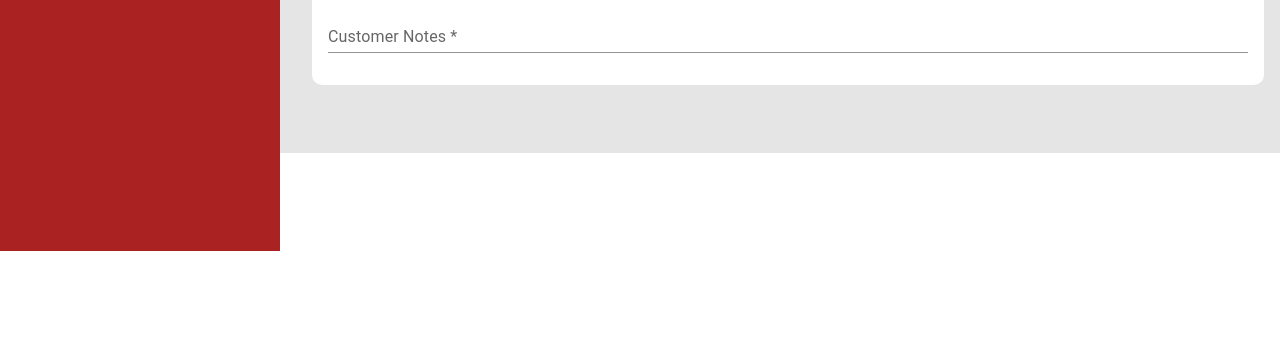
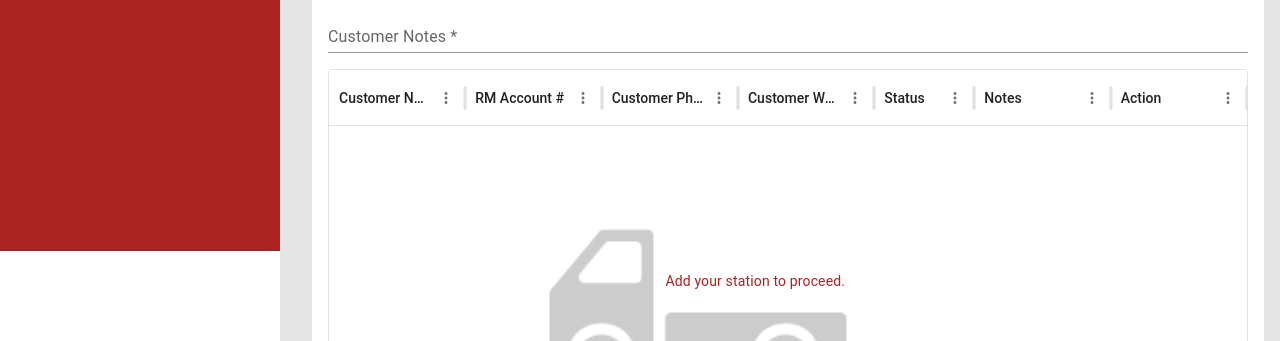
Before and after one commit to RM-Trucking/RM-Trucking, a React (Vite) app in the folder frontend/: page /app/maintenance/customer-maintenance/customer-view in a window 1280 px wide. Shown: the part 608-949 px from the top of the page. Before the commit the page ends 800 px from the top, so only its background shows below. Built offline with nearby package versions, Linux system fonts and the light colour scheme.

Commit message:
added now rows display image

```diff
--- /dev/null
+++ b/frontend/src/sections/customer/CustomerViewStationTable.jsx
@@ -0,0 +1,231 @@
+import { useState, useEffect, useRef } from 'react';
+import { useNavigate, useLocation } from 'react-router-dom';
+import { DataGrid } from '@mui/x-data-grid';
+import { Box, Stack, Typography, Button, Chip, Tooltip, Divider } from '@mui/material';
+import { useDispatch, useSelector } from '../../redux/store';
+import { getCustomerData } from '../../redux/slices/customer';
+import Iconify from '../../components/iconify';
+import ConfirmDialog from '../../components/confirm-dialog';
+import { PATH_DASHBOARD } from '../../routes/paths';
+import { setSelectedCustomerRowDetails } from '../../redux/slices/customer';
+import CustomNoRowsOverlay from '../shared/CustomNoRowsOverlay';
+
+export default function CustomerViewStationTable() {
+    const dispatch = useDispatch();
+    const navigate = useNavigate();
+    const customerRows = useSelector((state) => state?.customerdata?.customerRows);
+    const customerLoading = useSelector((state) => state?.customerdata?.isLoading);
+    const [openConfirmDialog, setOpenConfirmDialog] = useState(false);
+    const notesRef = useRef('');
+
+    // datagrid columns
+    const columns = [{
+        field: "customerName",
+        headerName: "Customer Name",
+        minWidth: 100,
+        flex: 1
+    },
+    {
+        field: "rmAccountNo",
+        headerName: "RM Account #",
+        minWidth: 100,
+        flex: 1,
+        renderCell: (params) => {
+            const element = (
+                <Box
+                    sx={{
+                        display: 'flex',
+                        flex: 1,
+                        color: '#A22',
+                        width: '100%',
+                        textDecoration: 'underline'
+                    }}
+                >
+                    {params?.row?.rmAccountNo}
+                </Box>
+            );
+            return element;
+        },
+    },
+    {
+        field: "customerPhNo",
+        headerName: "Customer Phone #",
+        minWidth: 100,
+        flex: 1
+    },
+    {
+        field: "customerWebsite",
+        headerName: "Customer Website",
+        minWidth: 100,
+        flex: 1
+    },
+    {
+        field: "status",
+        headerName: "Status",
+        minWidth: 100,
+        align: 'center',
+        cellClassName: 'center-status-cell',
+        renderCell: (params) => {
+            const element = (
+                <Box
+                    sx={{
+                        display: 'flex',
+                        flex: 1,
+                    }}
+                >
+                    <Chip label={params?.row?.status} sx={{ backgroundColor: (params?.row?.status?.toLowerCase() === 'inactive') ? 'rgba(143, 143, 143, 1)' : 'rgba(92, 172, 105, 1)', }} />
+                </Box>
+            );
+            return element;
+        },
+    },
+    {
+        field: "notes",
+        headerName: "Notes",
+        minWidth: 100,
+        flex: 1,
+        renderCell: (params) => {
+            const handleDialogOpen = () => {
+                setOpenConfirmDialog(true);
+                notesRef.current = params?.row?.notes;
+            }
+            const element = (
+                <Box
+                    sx={{
+                        display: 'flex',
+                        flex: 1,
+                    }}
+                >
+                    <Tooltip title={params?.row?.notes} arrow >
+                        <Iconify icon="icon-park-solid:notes" onClick={handleDialogOpen} sx={{ color: '#7fbfc4', marginTop: '15px', cursor: 'pointer' }} />
+                    </Tooltip>
+                </Box>
+            );
+            return element;
+        },
+    },
+    {
+        field: "actions",
+        headerName: "Action",
+        minWidth: 100,
+        flex: 1,
+        renderCell: (params) => {
+            const element = (
+                <Box
+                    sx={{
+                        display: 'flex',
+                        flex: 1,
+                    }}
+                >
+                    <Tooltip title={'View'} arrow>
+                        <Iconify icon="carbon:view-filled" sx={{ color: '#000', marginTop: '15px', mr: 2 }} onClick={() => {
+                            dispatch(setSelectedCustomerRowDetails(params?.row));
+                            navigate(PATH_DASHBOARD?.maintenance?.customerMaintenance?.customerView);
+                        }} />
+                    </Tooltip>
+                    <Tooltip title={'Edit'} arrow>
+                        <Iconify icon="tabler:edit" sx={{ color: '#000', marginTop: '15px', mr: 2 }} />
+                    </Tooltip>
+                    <Tooltip title={'Delete'} arrow>
+                        <Iconify icon="material-symbols:delete-rounded" sx={{ color: '#000', marginTop: '15px' }} />
+                    </Tooltip>
+                </Box>
+            );
+            return element;
+        },
+    },
+    ];
+
+    // call api to get table data
+    useEffect(() => {
+        dispatch(getCustomerData());
+    }, []);
+
+    useEffect(() => {
+        console.log('customer rows updated', customerRows);
+    }, [customerRows])
+    // dialog actions and functions
+    const handleCloseConfirm = () => {
+        setOpenConfirmDialog(false);
+        notesRef.current = '';
+    };
+    const handleTitle = () => {
+        const element = (
+            <>
+                <Stack flexDirection="row" alignItems={'center'} justifyContent="space-between" sx={{ mb: 1 }}>
+                    <Typography sx={{ fontSize: '18px', fontWeight: 600 }}>Customer Notes</Typography>
+                    <Iconify icon="carbon:close" onClick={() => handleCloseConfirm()} sx={{ cursor: 'pointer' }} />
+                </Stack>
+                <Divider sx={{ borderColor: 'rgba(143, 143, 143, 1)' }} />
+            </>
+        );
+        return element;
+    };
+    const handleContent = () => {
+        const confirmDialogContent = (
+            <Box sx={{ pt: 2 }}>
+                <Typography variant="normal" sx={{ fontWeight: 400, fontSize: '16px' }}>
+                    {notesRef.current}
+                </Typography>
+            </Box>
+        );
+
+        return confirmDialogContent;
+    };
+    const handleDialogActions = () => {
+
+        const confirmDialogActions = (
+            <>
+                <Button
+                    variant="contained"
+                    onClick={() => handleCloseConfirm()}
+                    size="small"
+                    sx={{
+                        '&.MuiButton-contained': {
+                            borderRadius: '4px',
+                            color: '#ffffff',
+                            boxShadow: 'none',
+                            fontSize: '14px',
+                            p: '2px 16px',
+                            bgcolor: '#A22',
+                            fontWeight: 'normal',
+                            ml: 1,
+                            mb: 1
+                        },
+                    }}
+                >
+                    Ok
+                </Button>
+            </>
+        );
+        return confirmDialogActions;
+    }
+
+
+    return (<>
+        <Box sx={{ height: 400, width: "100%", flex: 1 }}>
+            <DataGrid
+                rows={[]}
+                columns={columns}
+                loading={customerLoading}
+                getRowId={(row) => row?.rmAccountNo}
+                pagination
+                slots={{
+                    noRowsOverlay: CustomNoRowsOverlay,
+                }}
+            />
+            <ConfirmDialog
+                open={openConfirmDialog}
+                onClose={handleCloseConfirm}
+                title={handleTitle()}
+                content={handleContent()}
+                action={handleDialogActions()}
+                onKeyDown={(event) => {
+                    if (event.key === 'Escape') {
+                        handleCloseConfirm();
+                    }
+                }}
+            />
+        </Box>
+    </>)
+}
--- a/frontend/src/sections/customer/SharedCustomerDetails.jsx
+++ b/frontend/src/sections/customer/SharedCustomerDetails.jsx
@@ -14,6 +14,7 @@ import StyledTextField from '../shared/StyledTextField';
 import StyledCheckbox from '../shared/StyledCheckBox';
 import { useDispatch, useSelector } from '../../redux/store';
 import Iconify from '../../components/iconify';
+import CustomerViewStationTable from './CustomerViewStationTable';
 // ----------------------------------------------------------------------
 
 
@@ -56,6 +57,7 @@ export default function SharedCustomerDetails({ type, handleCloseConfirm, select
 
     return (
         <>
+            {/* header  */}
             <>
                 <Stack flexDirection="row" alignItems={'center'} justifyContent="space-between" sx={{ mb: 1 }}>
                     <Typography sx={{ fontSize: '18px', fontWeight: 600 }}>Customer Details</Typography>
@@ -63,6 +65,7 @@ export default function SharedCustomerDetails({ type, handleCloseConfirm, select
                 </Stack>
                 <Divider sx={{ borderColor: 'rgba(143, 143, 143, 1)' }} />
             </>
+            {/* form  */}
             <Box component="form" sx={{ pt: 2, pb: 2 }}>
                 <Stack spacing={4}>
                     <Stack direction={{ xs: 'column', sm: 'row' }} spacing={3}>
@@ -274,6 +277,10 @@ export default function SharedCustomerDetails({ type, handleCloseConfirm, select
                     </Button>
                 </Stack>}
             </Box>
+            {/* station table */}
+            {
+                type === 'View' && <CustomerViewStationTable/>
+            }
         </>
     );
 }
--- /dev/null
+++ b/frontend/src/sections/shared/CustomNoRowsOverlay.jsx
@@ -0,0 +1,42 @@
+import { Box, Typography } from '@mui/material';
+import NoRowsDisplay from '../../assets/NoRowsDisplay.png';
+
+export default function CustomNoRowsOverlay (){
+  return (
+    // Parent Box: Acts as the positioning context (relative parent)
+    <Box sx={{
+        width : '100%',
+        display: 'flex',
+        alignItems: 'center',
+        justifyContent: 'center',
+    }}>
+
+      {/* Image Element: Now a child within the relative container */}
+      <img
+        src={NoRowsDisplay}
+        alt="No data available"
+        style={{
+           width: '330px',
+            height: '330px',
+            transform: 'rotate(-180deg) translateZ(0)',
+            transform: 'scaleX(-1)',
+            opacity: '20%',
+            display: 'block',
+        }}
+      />
+
+      {/* Text Overlay: Positioned absolutely over the image */}
+      <Box
+        sx={{
+          transform: 'translate(-110%, -50%)', // Pulls the element back by half its own size to perfectly center it
+          textAlign: 'center',
+          color: '#a22',
+        }}
+      >
+        <Typography variant="body2">
+          Add your station to proceed.
+        </Typography>
+      </Box>
+    </Box>
+  );
+};
```
Also changed, not shown: frontend/src/assets/NoRowsDisplay.png (added).
